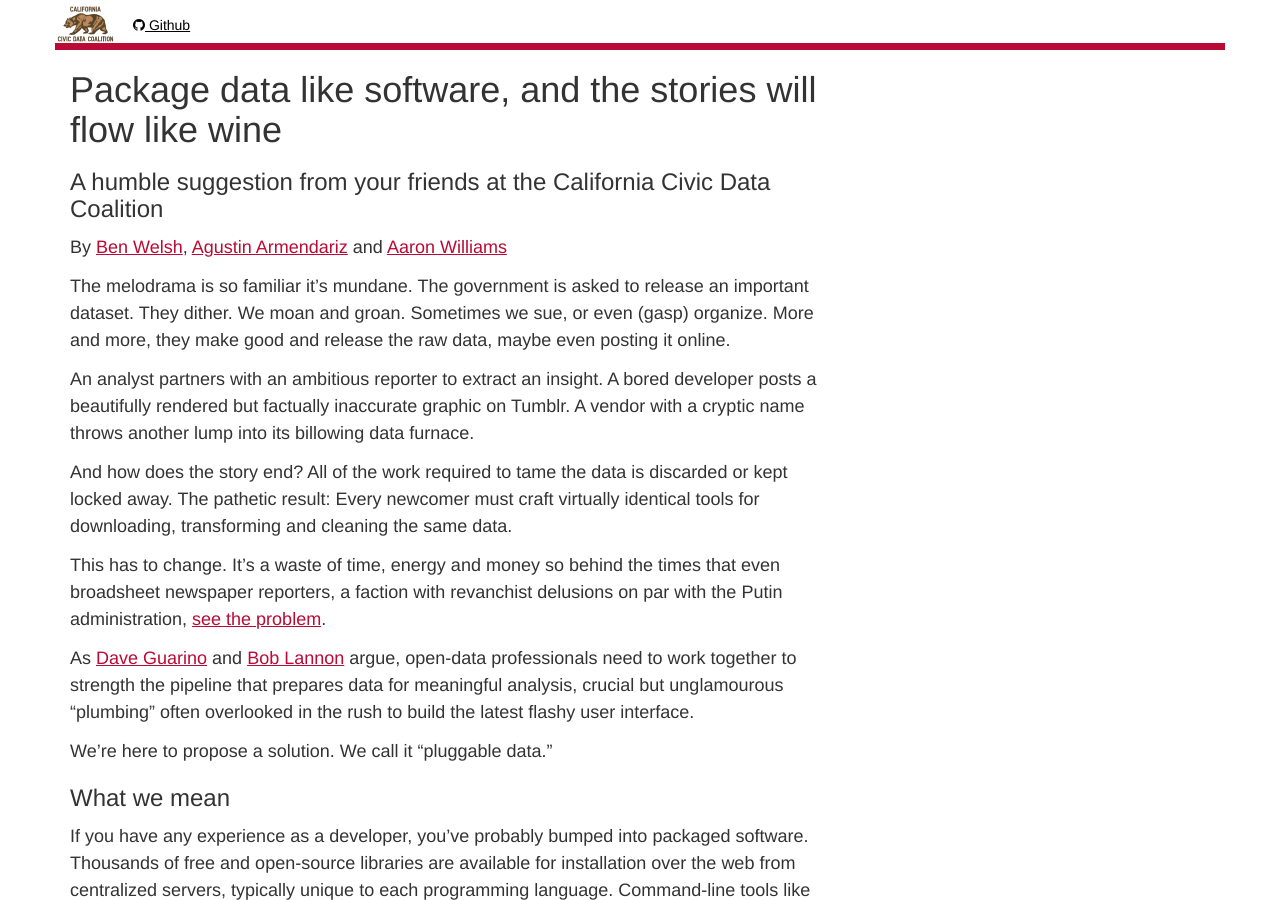
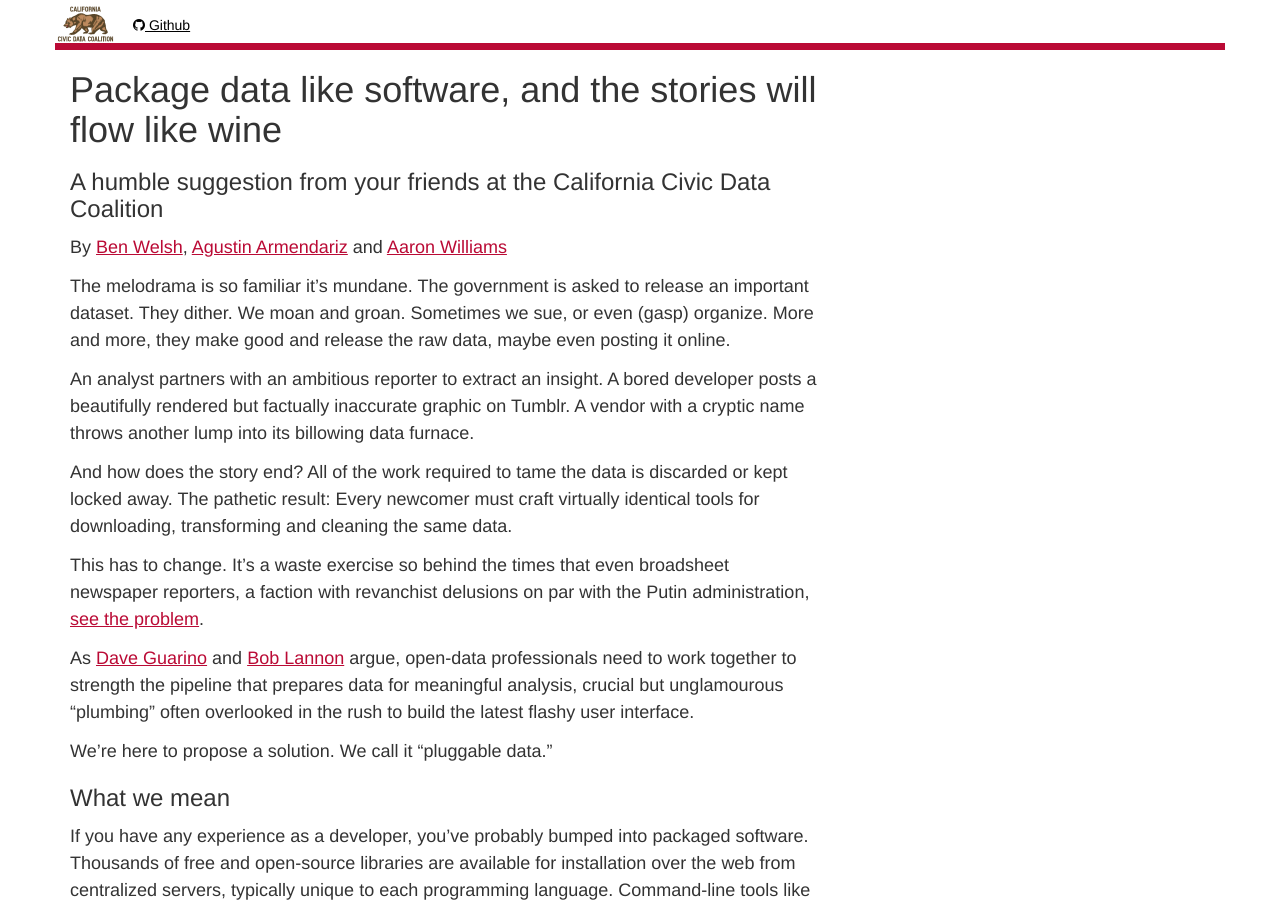
Before and after one commit to palewire/californiacivicdata.org, a Jekyll site: the page built from _posts/2015-01-01-pluggable-data.markdown, in a window 1280 px wide and 900 px high. Built offline with Jekyll 4.4.1, drawn with Linux system fonts in a browser that asks for light colours.

Commit message:
Updated 2015-01-01-pluggable-data.markdown

```diff
--- a/_posts/2015-01-01-pluggable-data.markdown
+++ b/_posts/2015-01-01-pluggable-data.markdown
@@ -16,7 +16,7 @@
 
 And how does the story end? All of the work required to tame the data is discarded or kept locked away. The pathetic result: Every newcomer must craft virtually identical tools for downloading, transforming and cleaning the same data.
 
-This has to change. It’s a waste of time, energy and money so behind the times that even broadsheet newspaper reporters, a faction with revanchist delusions on par with the Putin administration, [see the problem](http://www.nytimes.com/2014/08/18/technology/for-big-data-scientists-hurdle-to-insights-is-janitor-work.html?_r=0).
+This has to change. It’s a waste exercise so behind the times that even broadsheet newspaper reporters, a faction with revanchist delusions on par with the Putin administration, [see the problem](http://www.nytimes.com/2014/08/18/technology/for-big-data-scientists-hurdle-to-insights-is-janitor-work.html?_r=0).
 
 As [Dave Guarino](http://daguar.github.io/2014/03/17/etl-for-america/) and [Bob Lannon](http://sunlightfoundation.com/blog/2014/03/21/data-plumbers/) argue, open-data professionals need to work together to strength the pipeline that prepares data for meaningful analysis, crucial but unglamourous "plumbing" often overlooked in the rush to build the latest flashy user interface.
 
```
